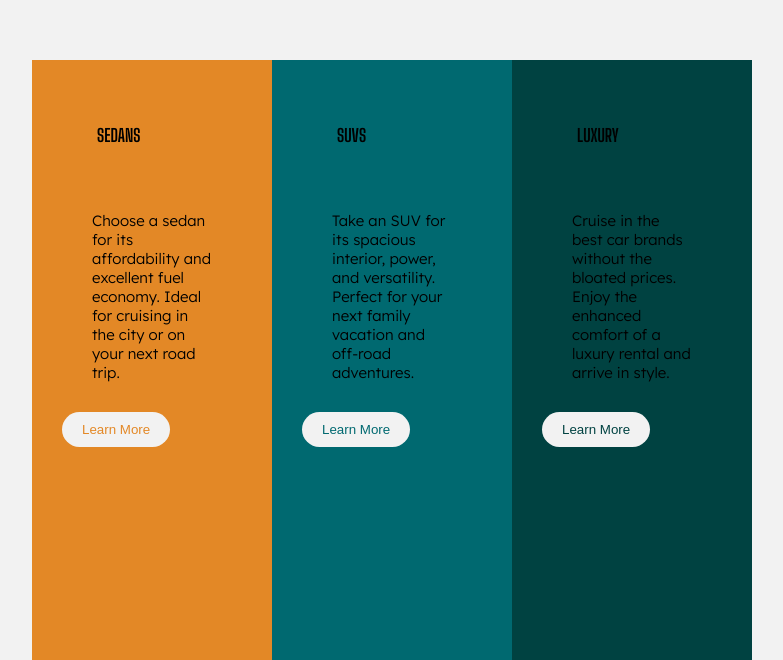
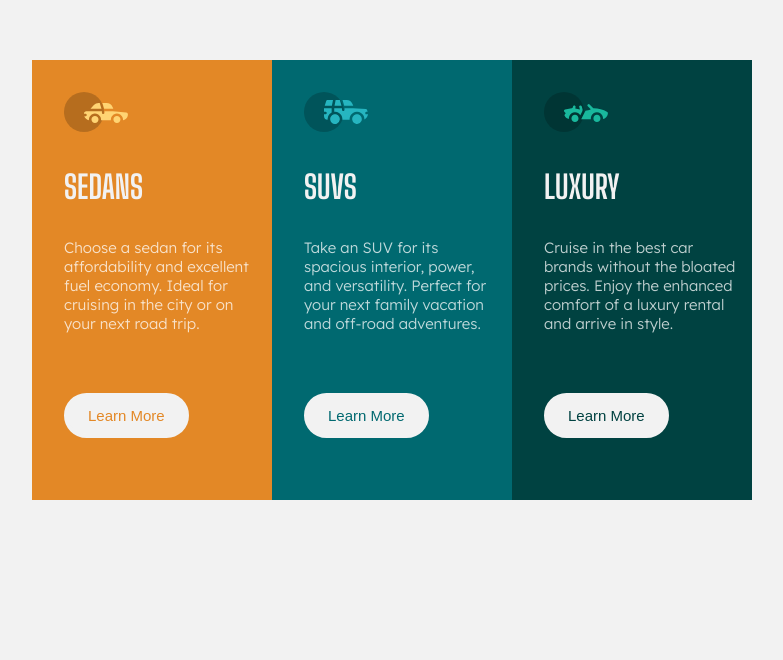
Before and after one commit to Topzicoldfury/flexbox-and-grid, a plain HTML site: page Flexbox task/index.html in a window 1280 px wide. Shown: the part 140-800 px from the top of the page, without its empty margins (328-1111 px from the left). Drawn offline with Linux system fonts and the light colour scheme.

Commit message:
Add files via upload

```diff
--- a/Flexbox task/index.html
+++ b/Flexbox task/index.html
@@ -14,20 +14,22 @@
 <body>
     <main>
         <div class="left">
-
-            <h3>SEDANS</h3>
+            <svg width="64" height="40" xmlns="http://www.w3.org/2000/svg"><g fill="none" fill-rule="evenodd"><circle fill="#000" opacity=".201" cx="20" cy="20" r="20"/><path d="M52.936 24.11c1.942 0 3.517 1.542 3.517 3.445 0 1.903-1.575 3.445-3.517 3.445s-3.516-1.542-3.516-3.445c0-1.903 1.574-3.445 3.516-3.445zm-21.957 0c1.942 0 3.517 1.542 3.517 3.445 0 1.903-1.575 3.445-3.517 3.445s-3.516-1.542-3.516-3.445c0-1.903 1.574-3.445 3.516-3.445zm6.948-4.848v1.429c0 .716.61 1.293 1.348 1.259a1.295 1.295 0 001.225-1.295v-1.393h8.256l13.483 1.313c.956.093 1.676.881 1.676 1.814 0 2.89-2.126 5.303-4.926 5.819.397-3.557-2.458-6.62-6.053-6.62-3.646 0-6.504 3.14-6.039 6.723h-9.879c.466-3.588-2.397-6.722-6.039-6.722-3.595 0-6.45 3.062-6.052 6.62-2.14-.398-3.916-1.912-4.61-3.931h1.142c.731 0 1.32-.598 1.285-1.322-.033-.678-.629-1.2-1.322-1.2H20v-.251c0-1.274 1.066-2.243 2.306-2.243h15.62zM42.59 11c2.645 0 4.99 1.556 5.972 3.963l.726 1.779H40.17L38.413 11h4.178zm-6.865 0l1.758 5.741H26.505l3.357-3.654A6.502 6.502 0 0134.644 11h1.082z" fill="#FFD473" fill-rule="nonzero"/></g></svg>
+            <h1>SEDANS</h1>
             <P>Choose a sedan for its affordability and excellent fuel economy. Ideal for cruising in the city or on your next road trip.</P>
-            <button>Learn More</button>
+            <button class="btn1">Learn More</button>
         </div>
         <div class="mid">
-            <h3>SUVS</h3>
+            <svg width="64" height="40" xmlns="http://www.w3.org/2000/svg"><g fill="none" fill-rule="evenodd"><circle fill="#000" opacity=".201" cx="20" cy="20" r="20"/><path d="M31.002 22.358c2.917 0 5.18 2.593 4.762 5.506a4.828 4.828 0 01-2.962 3.778 4.797 4.797 0 01-5.3-1.165c-1.188-1.26-1.235-2.613-1.263-2.613-.42-2.924 1.857-5.506 4.763-5.506zm22 0c3.457 0 5.798 3.567 4.41 6.744A4.816 4.816 0 0152.3 31.94a4.826 4.826 0 01-4.06-4.077c-.42-2.915 1.846-5.506 4.762-5.506zm-15.04-6.083v1.462a1.29 1.29 0 001.352 1.29c.693-.033 1.227-.631 1.227-1.326v-1.426h8.3l13.056.716a1.29 1.29 0 011.164.917c.27.895.446 1.477.563 1.87h-1.047c-.694 0-1.291.534-1.324 1.228a1.29 1.29 0 001.288 1.352h1.445c-.164 2.225-1.57 4.193-3.6 5.05.13-4.212-3.255-7.63-7.384-7.63-4.317 0-7.762 3.718-7.358 8.086h-7.285c.43-4.655-3.503-8.531-8.131-8.046v-3.543h7.734zm-10.312 0v4.308a7.4 7.4 0 00-4.006 7.274 3.874 3.874 0 01-3.642-3.864v-1.635h1.46a1.29 1.29 0 000-2.58h-1.461v-3.213l.003-.29h7.646zm14.986-8.196c2.65 0 5 1.592 5.984 4.055l.63 1.579a5.525 5.525 0 01-.065-.004l-.026-.002-.034-.002-.022-.002a4.178 4.178 0 00-.224-.006l-.098-.001h-.039l-.136-.001h-.052l-.326-.001H40.211L38.528 8.08zm-13.632 0l-1.122 5.616h-7.144l1.47-4.71a1.29 1.29 0 011.231-.906h5.565zm6.832 0l1.683 5.615h-7.007l1.121-5.615h4.203z" fill="#26B5C0" fill-rule="nonzero"/></g></svg>
+            <h1>SUVS</h1>
             <P>Take an SUV for its spacious interior, power, and versatility. Perfect for your next family vacation and off-road adventures.</P>
-            <button>Learn More</button>
+            <button class="btn2">Learn More</button>
         </div>
         <div class="right">
-            <h3>LUXURY</h3>
+            <svg width="64" height="40" xmlns="http://www.w3.org/2000/svg"><g fill="none" fill-rule="evenodd"><circle fill="#000" opacity=".201" cx="20" cy="20" r="20"/><path d="M30.98 22.835c1.941 0 3.516 1.604 3.516 3.583 0 1.978-1.575 3.582-3.517 3.582s-3.516-1.604-3.516-3.582c0-1.979 1.574-3.583 3.516-3.583zm21.956 0c1.942 0 3.517 1.604 3.517 3.583 0 1.978-1.575 3.582-3.517 3.582s-3.516-1.604-3.516-3.582c0-1.979 1.574-3.583 3.516-3.583zm-9.143-10.45a1.27 1.27 0 011.819 0l3.715 3.784c4.444-.115 9.7 1.142 13.964 3.753.387.237.624.664.624 1.124 0 3.006-2.126 5.514-4.926 6.05.397-3.698-2.458-6.882-6.053-6.882-3.646 0-6.504 3.264-6.039 6.99h-9.669c.76-1.544.993-2.026 1.337-2.711l.082-.162c.421-.835 1.056-2.07 2.883-5.65 1.68-.023 3.47-.408 5.247-1.403l-2.984-3.04a1.328 1.328 0 010-1.854zm-7.68 1.064c.683-.2 1.395.202 1.592.898l.749 2.652a3.46 3.46 0 01-.247 2.51l-1.733 3.395-.216.424c-1.07-1.89-3.06-3.114-5.279-3.114-3.595 0-6.45 3.184-6.052 6.885-1.832-.347-3.414-1.537-4.278-3.276a1.331 1.331 0 01.117-1.376l.955-1.303-1.325-1.295c-.751-.735-.376-2.024.64-2.231l6.614-1.346.13-.026c.092-.019.145-.03.157-.031.314-.146 1.07-.591 1.07-1.506 0-.734.592-1.327 1.316-1.31.712.016 1.268.662 1.256 1.388a4.11 4.11 0 01-.348 1.611 22.69 22.69 0 014.7 1.146l-.7-2.473a1.314 1.314 0 01.882-1.622z" fill="#19B89D" fill-rule="nonzero"/></g></svg>
+            <h1>LUXURY</h1>
             <P>Cruise in the best car brands without the bloated prices. Enjoy the enhanced comfort of a luxury rental and arrive in style.</P>
-            <button>Learn More</button>
+            <button class="btn3">Learn More</button>
         </div>
     </main>
 </body>
--- a/Flexbox task/style.css
+++ b/Flexbox task/style.css
@@ -6,7 +6,6 @@
 
 body{
     background-color: hsl(0, 0%, 95%);
-    font-size: 15px;
     width: 1440px;
     align-content: center;
     justify-content: center;
@@ -21,76 +20,96 @@ main{
     display: flex;
     justify-content: center;
     align-items: center;
-    height: 100vh;
     font-family: 'Lexend Deca', sans-serif;
+    font-weight: 400;
 }
 
-main h3{
+main h1{
     font-family: 'Big Shoulders Display', cursive;
+    font-weight: 700;
+    margin-bottom: 0;
+    color: hsl(0, 0%, 95%);
+}
+
+main p{
+    font-size: 15px;
+    justify-content: left;
+    color: hsla(0, 0%, 100%, 0.75);
 }
 
 main button{
-    border-radius: 25px;
     padding: 10px 20px;
-    background-color: hsl(0, 0%, 95%);
-    border: hsl(0, 0%, 95%);
-    margin: auto;
+    font-size: 15px;
+    font-weight: 400;
+    margin: 2em 0em 2em 0em;
+    cursor: pointer;
 }
 
 main .left{
     background-color: hsl(31, 77%, 52%);
-    padding: 2em;
+    padding: 2em 1em 2em 2em;
     height: 100%;
     width: 480px;
 }
 
-main .left h3{
-    padding: 2em;
+main .left h1{
+    padding: 1em 0em 1em 0em;
 }
 
 main .left p{
-    padding: 2em;
+    padding: 0em 0em 2em 0em;
 }
 
 main .left button{
     color: hsl(31, 77%, 52%);
+    background: hsl(0, 0%, 95%);
+    border: .25rem solid hsl(0, 0%, 95%);
+    border-radius: 25px;
+    position: relative;
 }
 
 main .mid{
     background-color: hsl(184, 100%, 22%);
-    padding: 2em;
+    padding: 2em 1em 2em 2em;
     height: 100%;
     width: 480px;
 }
 
-main .mid h3{
-    padding: 2em;
+main .mid h1{
+    padding: 1em 0em 1em 0em;
 }
 
 main .mid p{
-    padding: 2em;
+    padding: 0em 0em 2em 0em;
 }
 
 main .mid button{
     color: hsl(184, 100%, 22%);
+    background: hsl(0, 0%, 95%);
+    border: .25rem solid hsl(0, 0%, 95%);
+    border-radius: 25px;
+    position: relative;
 }
 
 main .right{
     background-color: hsl(179, 100%, 13%);
-    padding: 2em;
+    padding: 2em 1em 2em 2em;
     height: 100%;
     width: 480px;
 }
 
-main .right h3{
-    padding: 2em;
+main .right h1{
+    padding: 1em 0em 1em 0em;
 }
 
 main .right p{
-    padding: 2em;
+    padding: 0em 0em 2em 0em;
 }
 
 main .right button{
     color: hsl(179, 100%, 13%);
-    justify-self: center;
+    background: hsl(0, 0%, 95%);
+    border: .25rem solid hsl(0, 0%, 95%);
+    border-radius: 25px;
+    position: relative;
 }
```
